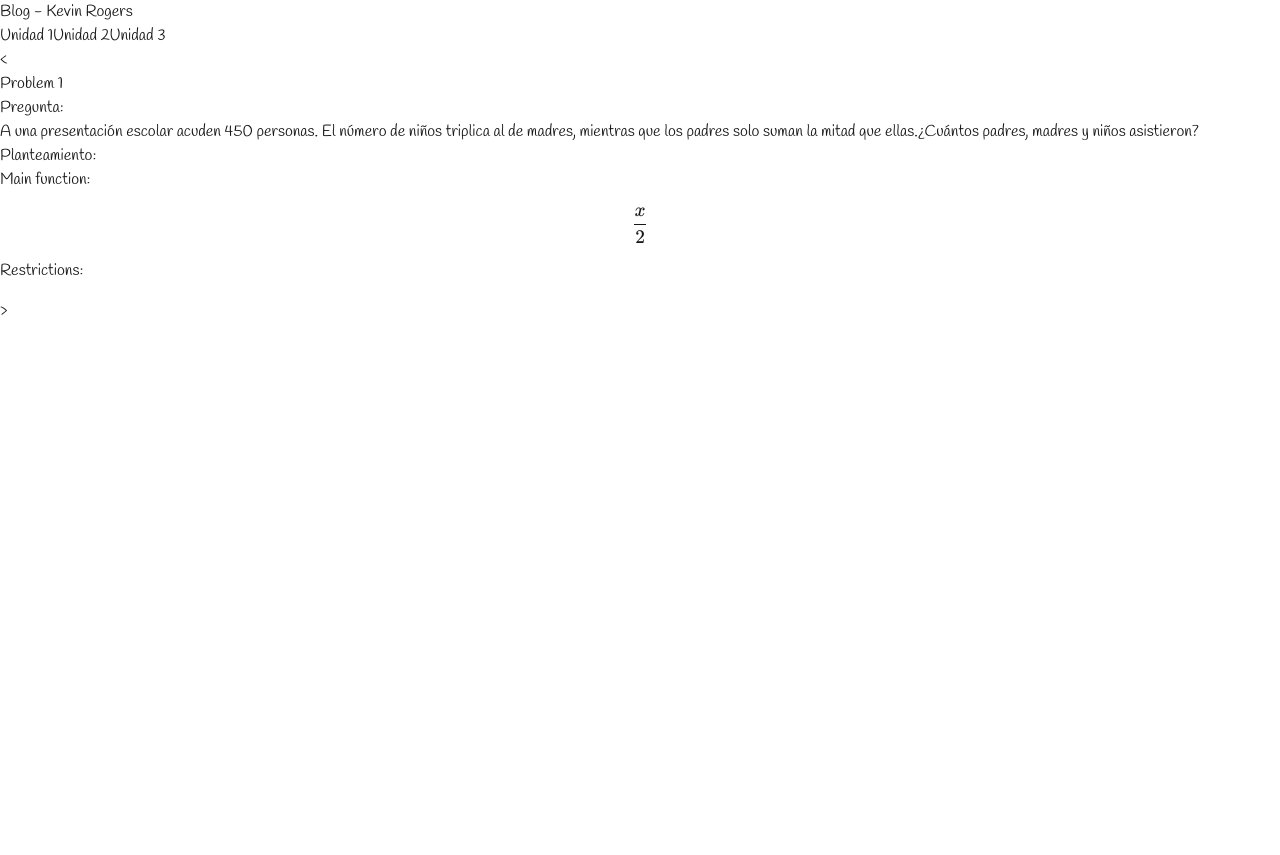
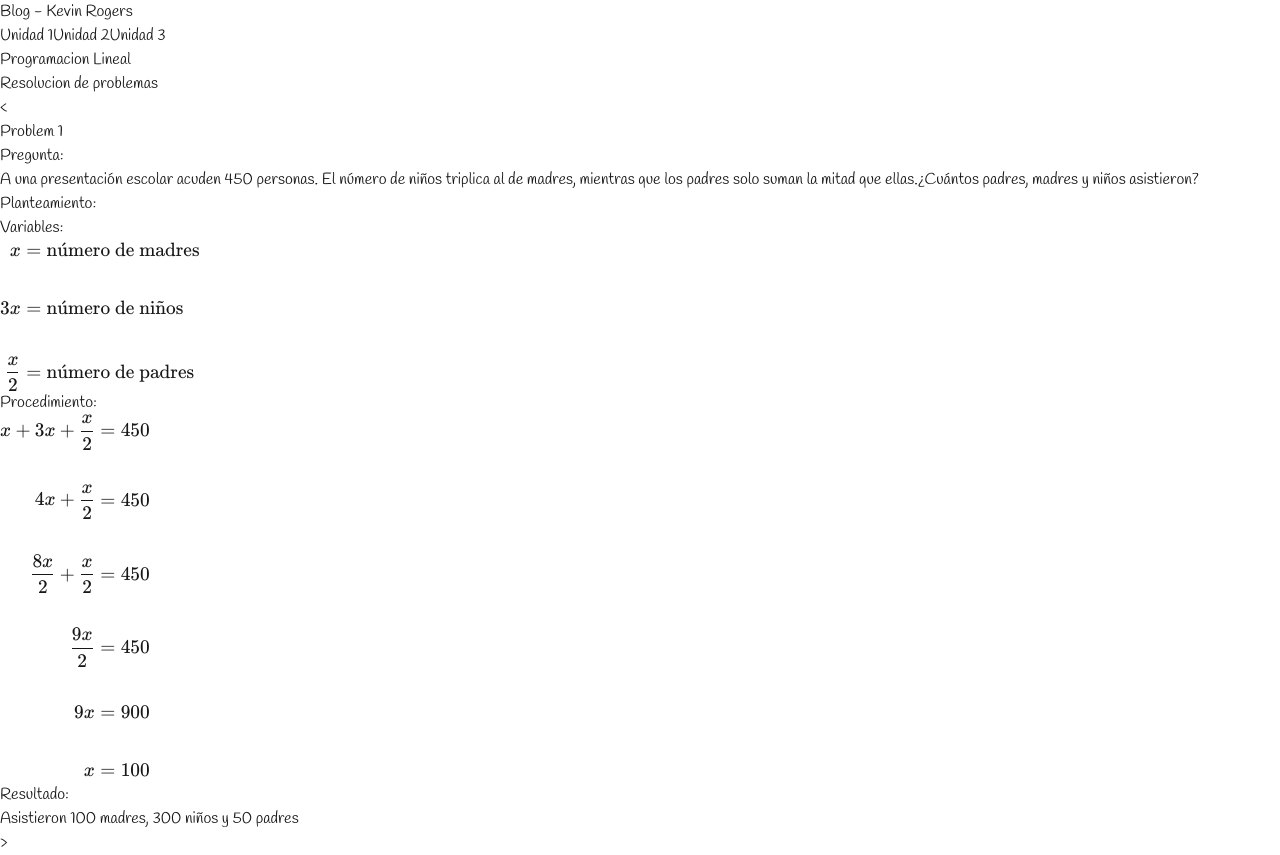
Before and after one commit to KORC-hub/portafolio_io, a Next.js app: page /unit1/lineal-programming in a window 1280 px wide. Before the commit the page ends 800 px from the top, so only its background shows below. Built offline with nearby package versions, Linux system fonts and the light colour scheme.

Commit message:
Improve Lineal programming page components

```diff
--- a/src/app/unit1/lineal-programming/page.tsx
+++ b/src/app/unit1/lineal-programming/page.tsx
@@ -5,10 +5,14 @@ import { useEffect, useState } from "react";
 
 interface Data {
     question: string;
+    numberVariables: number;
     solution: {
+        variables: string;
         mainFunction: string;
         restrictions: string;
+        procedure: string;
     };
+    result: string;
 }
 
 export default function LinealProgramming() {
@@ -24,8 +28,14 @@ export default function LinealProgramming() {
     }, []);
 
     return (
-        <div>
-            <Carousel problems={problemsArray}></Carousel>
+        <div className="my-10 mx-5">
+            <div className="my-10">
+                <h1 className="text-5xl">Programacion Lineal</h1>
+            </div>
+            <div>
+                <h2 className="my-10 text-3xl">Resolucion de problemas</h2>
+                <Carousel problems={problemsArray}></Carousel>
+            </div>
         </div>
     );
 }
--- a/src/app/unit1/page.tsx
+++ b/src/app/unit1/page.tsx
@@ -4,7 +4,7 @@ import TopicCard from "@/components/TopicCard";
 export default function Unit1() {
     return (
         <>
-            <section className="my-8 sm:my-10 grid grid-cols-1 lg:grid-cols-2 gap-x-8 gap-y-4 p-6">
+            <section className="sm:my-5 grid grid-cols-1 lg:grid-cols-2 gap-x-8 gap-y-4 px-6">
                 <TopicCard
                     title="Programacion Linear"
                     explain=""
--- a/src/components/Carousel.tsx
+++ b/src/components/Carousel.tsx
@@ -5,10 +5,14 @@ import Card from "./ProblemCard";
 
 interface Data {
     question: string;
+    numberVariables: number;
     solution: {
+        variables: string;
         mainFunction: string;
         restrictions: string;
+        procedure: string;
     };
+    result: string;
 }
 
 export default function Carousel({ problems }: { problems: Data[] }) {
@@ -44,14 +48,14 @@ export default function Carousel({ problems }: { problems: Data[] }) {
 
     return (
         <div className="flex mx-10">
-            <div className="flex justify-center items-center hover:text-blue-400">
-                <button className="m-4 p-4 text-6xl" onClick={previous}>
+            <div className="flex justify-center items-center ">
+                <button className=" h-full m-4 p-4 text-6xl hover:text-blue-400" onClick={previous}>
                     {"<"}
                 </button>
             </div>
             <Card index={selectIndex + 1} problem={selectProblem}></Card>
-            <div className="flex justify-center items-center hover:text-blue-400">
-                <button className="m-4 p-4 text-6xl" onClick={next}>
+            <div className="flex justify-center items-cente">
+                <button className="h-full m-4 p-4 text-6xl hover:text-blue-400" onClick={next}>
                     {">"}
                 </button>
             </div>
--- a/src/components/ProblemCard.tsx
+++ b/src/components/ProblemCard.tsx
@@ -5,12 +5,17 @@ interface Data {
     index: number;
     problem: {
         question: string;
+        numberVariables: number;
         solution: {
+            variables: string;
             mainFunction: string;
             restrictions: string;
+            procedure: string;
         };
+        result: string;
     };
 }
+
 export default function Card({ index, problem }: Data) {
     if (!problem) {
         return (
@@ -24,13 +29,23 @@ export default function Card({ index, problem }: Data) {
         );
     }
 
+    const variables = katex.renderToString(problem.solution.variables, {
+        throwOnError: false, // Evita errores si hay una sintaxis incorrecta
+        displayMode: false, // Modo bloque
+    });
+
     const mainFunction = katex.renderToString(problem.solution.mainFunction, {
         throwOnError: false, // Evita errores si hay una sintaxis incorrecta
-        displayMode: true, // Modo bloque
+        displayMode: false, // Modo bloque
     });
     const restrictions = katex.renderToString(problem.solution.restrictions, {
         throwOnError: false, // Evita errores si hay una sintaxis incorrecta
-        displayMode: true, // Modo bloque
+        displayMode: false, // Modo bloque
+    });
+
+    const procedure = katex.renderToString(problem.solution.procedure, {
+        throwOnError: false, // Evita errores si hay una sintaxis incorrecta
+        displayMode: false, // Modo bloque
     });
 
     return (
@@ -42,20 +57,45 @@ export default function Card({ index, problem }: Data) {
                         <h2 className="text-2xl mb-5">Pregunta:</h2>
                         <p className="text-lg mb-5 ml-5 question">{problem.question}</p>
                         <h2 className="text-2xl mb-5">Planteamiento:</h2>
-                        <div className="ml-5 text-lg">
+                        <div className="ml-5 mb-5 text-lg">
+                            <p className="mb-5 border-b border-gray-400">Variables: </p>
+                            <p
+                                className="ml-10"
+                                dangerouslySetInnerHTML={{ __html: variables }}
+                            ></p>
+                        </div>
+                        {problem.numberVariables > 1 ? (
+                            <>
+                                <div className="ml-5 mb-5 text-lg ">
                                     <p className="mb-5 border-b border-gray-400">Main function: </p>
                                     <p
-                                className="ml-4"
+                                        className="ml-10"
                                         dangerouslySetInnerHTML={{ __html: mainFunction }}
                                     ></p>
                                 </div>
-                        <div className="ml-5 text-lg">
+                                <div className="ml-5 mb-5 text-lg">
                                     <p className="mb-5 border-b border-gray-400">Restrictions: </p>
                                     <p
-                                className="ml-4"
+                                        className="ml-10"
                                         dangerouslySetInnerHTML={{ __html: restrictions }}
                                     ></p>
                                 </div>
+                            </>
+                        ) : (
+                            <>
+                                <div className="ml-5 mb-5 text-lg">
+                                    <p className="mb-5 border-b border-gray-400">Procedimiento: </p>
+                                    <p
+                                        className="ml-10"
+                                        dangerouslySetInnerHTML={{ __html: procedure }}
+                                    ></p>
+                                </div>
+                                <div className="ml-5 mb-5 text-lg">
+                                    <p className="mb-5 border-b border-gray-400">Resultado: </p>
+                                    <p className="ml-10">{problem.result}</p>
+                                </div>
+                            </>
+                        )}
                     </div>
                 </div>
             </div>
```
Lines whose indentation alone changed are shown as unchanged.
